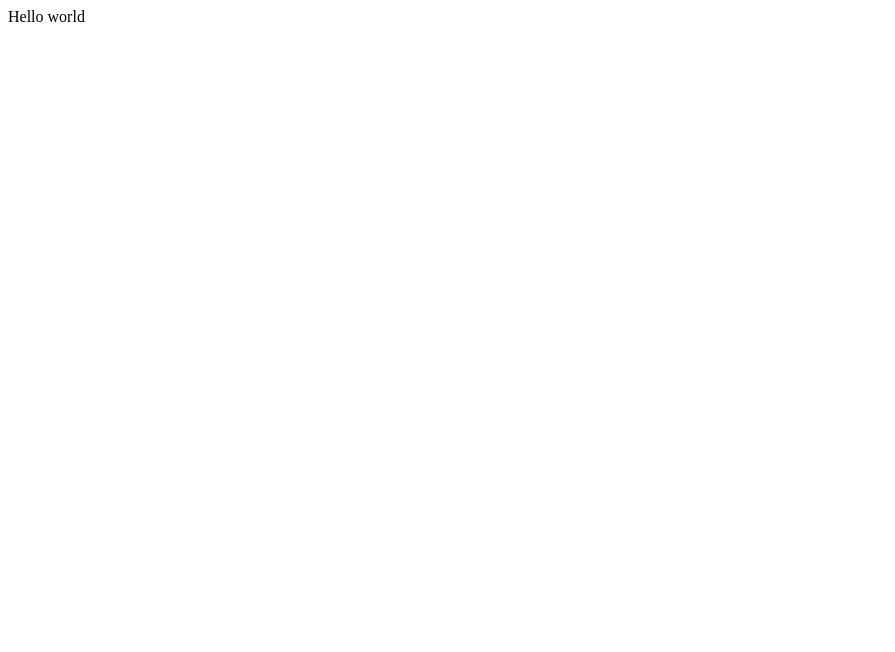
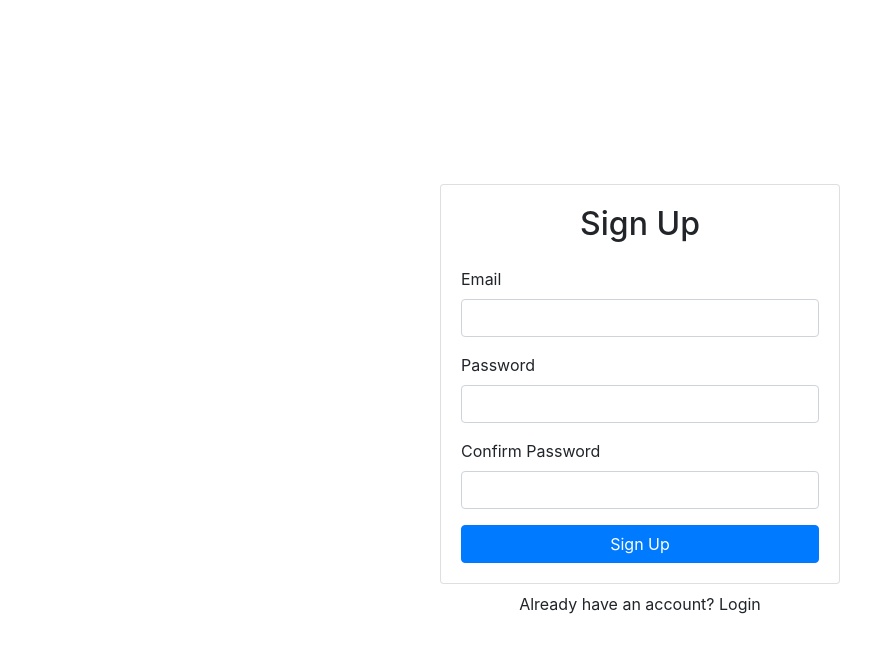
Before and after one commit to jyotiprakash-m/authentication-check-reactjs, a React (Create React App) app: page / in a window 1280 px wide. Shown: the top 652 px of the page, without its empty margins (0-895 px from the left). Built offline with nearby package versions, Linux system fonts and the light colour scheme.

Commit message:
create signup page

```diff
--- a/src/components/App.js
+++ b/src/components/App.js
@@ -1,7 +1,18 @@
 import React from 'react';
+import Signup from './Signup';
+
+import { Container } from 'react-bootstrap'
 
 function App() {
-  return "Hello world"
+  return (
+    <Container className="d-flex align-items-center justify-content-center" style={{ minWidth: '100%', height: '100vh' }}>
+      <div className="w-100" style={{ maxWidth: "400px" }}>
+        <Signup />
+
+      </div>
+    </Container>
+
+  )
 }
 
 export default App;
--- /dev/null
+++ b/src/components/Signup.js
@@ -0,0 +1,37 @@
+import React, { useRef } from 'react'
+import { Form, Button, Card } from 'react-bootstrap'
+
+export default function Signup() {
+    const emailRef = useRef()
+    const passwordRef = useRef()
+    const passwordConfirmRef = useRef()
+    return (
+        <>
+            <Card>
+                <Card.Body>
+                    <h2 className="text-center mb-4">Sign Up</h2>
+                    <Form>
+                        <Form.Group id="email">
+                            <Form.Label>Email</Form.Label>
+                            <Form.Control type="email" ref={emailRef} required />
+                        </Form.Group>
+                        <Form.Group id="password">
+                            <Form.Label>Password</Form.Label>
+                            <Form.Control type="email" ref={passwordRef} required />
+                        </Form.Group>
+                        <Form.Group id="password-confirm">
+                            <Form.Label>Confirm Password</Form.Label>
+                            <Form.Control type="email" ref={passwordConfirmRef} required />
+                        </Form.Group>
+
+                        <Button className="w-100" type="submit">Sign Up</Button>
+                    </Form>
+                </Card.Body>
+            </Card>
+            <div className="w-100 text-center mt-2">
+                Already have an account? Login
+            </div>
+
+        </>
+    )
+}
--- a/src/index.js
+++ b/src/index.js
@@ -1,6 +1,8 @@
 import React from 'react';
 import ReactDOM from 'react-dom';
 import App from './components/App';
+
+import 'bootstrap/dist/css/bootstrap.min.css'
 
 ReactDOM.render(
   <React.StrictMode>
```
